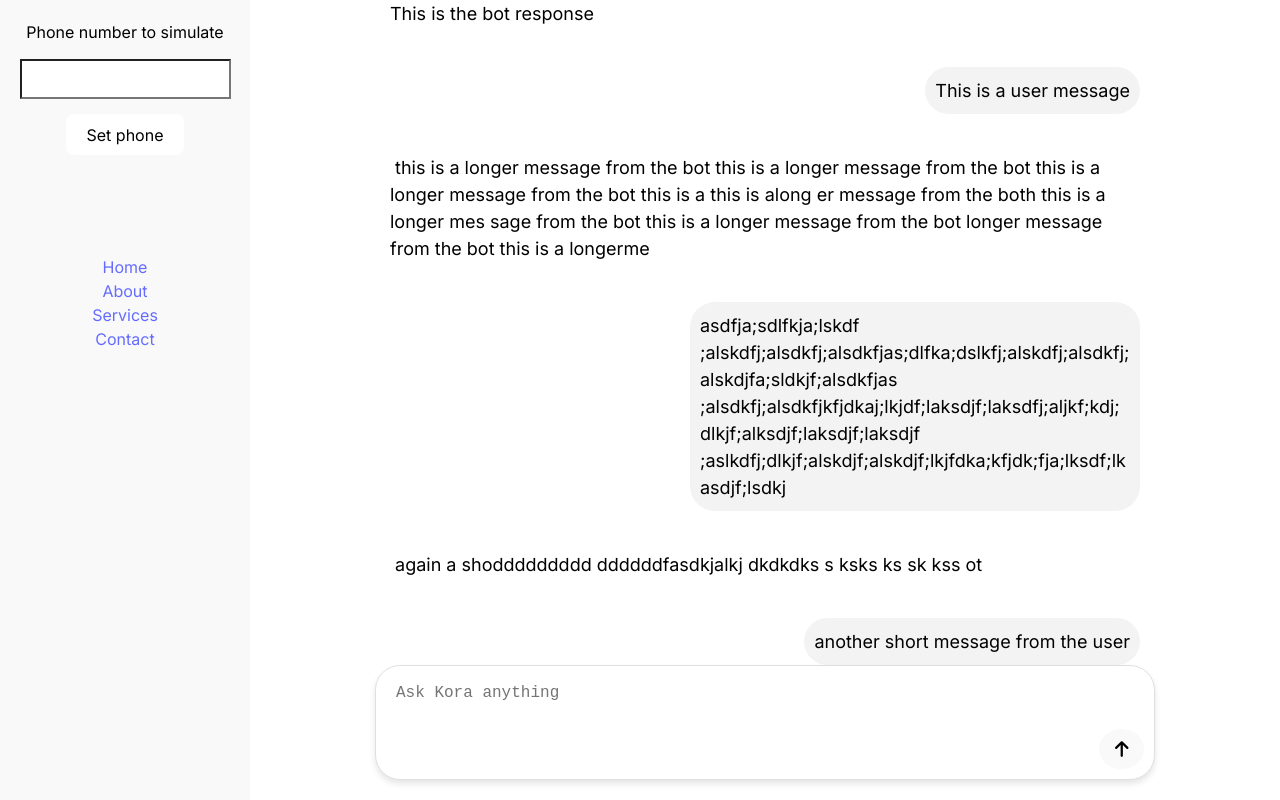
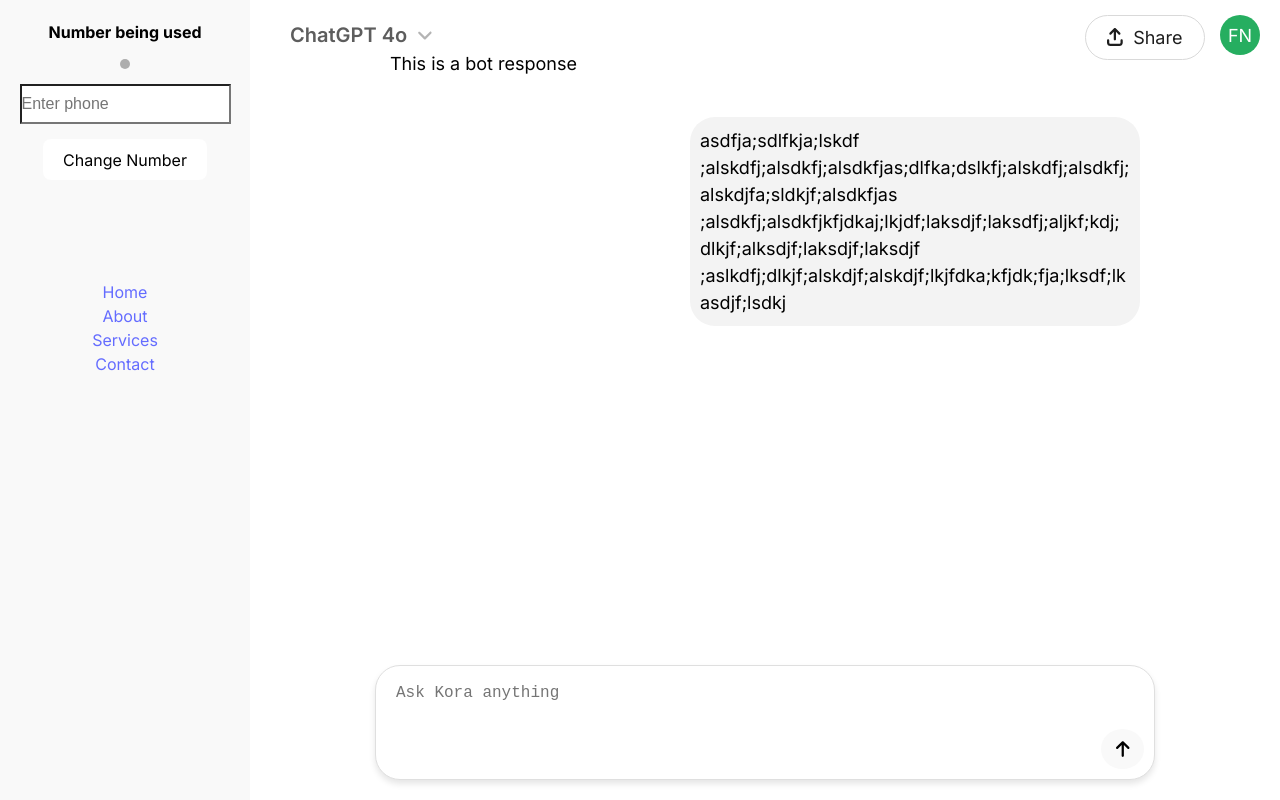
Before and after one commit to fnavarro94/gpt-like-chat-interface, a React (Vite) app: page / in a window 1280 px wide. Built offline with nearby package versions, Linux system fonts and the light colour scheme.

Commit message:
added top bar in right frame

```diff
--- a/src/App.css
+++ b/src/App.css
@@ -33,6 +33,18 @@
 
   color: black;
   background-color: white;
+}
+#current-number-container {
+
+  display: flex;
+  padding-top: 15px;
+}
+#current-number {
+  margin: auto;
+  background-color: rgb(173, 173, 173);
+  border-radius: 5px;
+  padding: 5px;
+  color: rgb(8, 130, 8);
 }
 
 .sidebar {
@@ -94,6 +106,7 @@
   justify-content: center;
   align-items: center;
   outline: none;
+  border: none;
 }
 #send-button:hover {
   background-color: rgb(64, 62, 62); /* Darker background color on hover or focus */
@@ -135,6 +148,74 @@
 
 }
 
+.right-frame-top-bar {
+
+  position: relative;
+  display: flex;
+  flex-direction: row;
+  height: 50px;
+  padding-top: 10px;
+
+}
+
+.model-drop-down-container {
+
+   display: flex;
+   flex-direction: row;
+}
+.select-model-drop-down {
+   font-size:  20px;
+   font-weight: 600;
+   padding-top: 10px;
+   padding-left: 40px;
+   color:#5d5d5d;
+}
+
+#model-drop-down-icon {
+  padding-top: 16px;
+  margin-left: 10px;
+  font-weight: 400;
+  color:#b4b4b4;
+
+}
+.user-icon-n-share {
+    display: flex;
+    flex-direction: row;
+    position: absolute;
+    right:20px;
+}
+
+.user-icon {
+  position: relative;
+  top: 5px;
+  left: 0px;
+  align-content: center;
+  border-radius: 50%;
+  width: 40px;
+  height: 40px;
+  background-color: #26ae60;
+  color: white;
+
+}
+
+.share-button-container {
+  position: relative;
+  top: 5px;
+  margin-right: 15px;
+  align-content: center;
+}
+#share-button {
+
+  border-radius: 25px;
+  background-color: white;
+  border-color: #d9d9d9;
+  color: #1e1e1e;
+}
+
+.share-icon {
+   color:#1e1e1e ;
+   margin-right: 5px;
+}
 
 #root {
   width: 100%;
--- a/src/App.jsx
+++ b/src/App.jsx
@@ -2,15 +2,36 @@ import { useState } from 'react'
 import reactLogo from './assets/react.svg'
 import viteLogo from '/vite.svg'
 import { FontAwesomeIcon } from '@fortawesome/react-fontawesome'
-import { faArrowUp } from '@fortawesome/free-solid-svg-icons';
+import { faArrowUp, faArrowUpFromBracket, faAngleDown } from '@fortawesome/free-solid-svg-icons';
 import { faPaperPlane } from '@fortawesome/free-solid-svg-icons';
+
 import './App.css'
 
 //const element = <FontAwesomeIcon icon={byPrefixAndName.fas['house']} />
 
 
 function App() {
-  const [count, setCount] = useState(0)
+  const [tentativePhone, setTentativePhone] = useState("")
+  const [phone, setPhone] = useState("")
+
+
+  function handleTentativePhoneChange(event) {
+
+     setTentativePhone(event.target.value);
+
+  }
+
+  function handlePhoneChangeClick() {
+        setPhone(tentativePhone);
+  }
+
+
+  function ChatElement(props) {
+
+      return(
+        <div className={props.type}>{props.content}</div>
+      );
+  }
 
   return (
    // a main div
@@ -22,9 +43,16 @@ function App() {
     <div className='left-frame'>
 
     <div id='phone-number-container'>
-      <p>Phone number to simulate</p>
-      <input id='phone-number-input' type="text" />
-      <button id='phone-button'>Set phone</button>
+      <p> <b>Number being used </b></p>
+      <div id='current-number-container'>
+           <div id='current-number'> {phone}</div>
+      </div>
+      <input id='phone-number-input'
+             placeholder='Enter phone'
+             type="text"
+             value={tentativePhone}
+             onChange={handleTentativePhoneChange}/>
+      <button id='phone-button' onClick={handlePhoneChangeClick}>Change Number</button>
     </div>
 
       <div className="sidebar">
@@ -38,33 +66,29 @@ function App() {
 
     <div className='right-frame'>
 
+      <div className='right-frame-top-bar'>
+
+        <div className='model-drop-down-container'>
+        <div className='select-model-drop-down'> ChatGPT 4o  </div>
+        <FontAwesomeIcon id='model-drop-down-icon' icon={faAngleDown} />
+        </div>
+        <div className='user-icon-n-share'>
+        <div className='share-button-container'><button id='share-button'><FontAwesomeIcon className='share-icon' icon={faArrowUpFromBracket} /> Share</button></div>
+        <div className='user-icon'>FN</div>
+        </div>
+
+
+         </div>
+
       <div className='chat-container-wrapper'>
       <div className='chat-container'>
 
-        <div className='bot-response'>This is the bot response</div>
-        <div className='user-message'> This is a user message</div>
-        <div className='bot-response'> this is a longer message from the bot this is a longer
-          message from the bot this is a longer message from the bot this is a
-          this is along er message from the both this is a longer mes
-          sage from the bot
-           this is a longer message from the bot longer message from the bot this is a longerme
-        </div>
-        <div className='user-message'> asdfja;sdlfkja;lskdf
+        <ChatElement type="bot-response" content="This is a bot response"/>
+        <ChatElement type="user-message" content="asdfja;sdlfkja;lskdf
           ;alskdfj;alsdkfj;alsdkfjas;dlfka;dslkfj;alskdfj;alsdkfj;alskdjfa;sldkjf;alsdkfjas
           ;alsdkfj;alsdkfjkfjdkaj;lkjdf;laksdjf;laksdfj;aljkf;kdj;dlkjf;alksdjf;laksdjf;laksdjf
-          ;aslkdfj;dlkjf;alskdjf;alskdjf;lkjfdka;kfjdk;fja;lksdf;lkasdjf;lsdkj
-        </div>
-        <div className='bot-response'> again a shoddddddddd
-          ddddddfasdkjalkj dkdkdks s ksks ks sk kss
+          ;aslkdfj;dlkjf;alskdjf;alskdjf;lkjfdka;kfjdk;fja;lksdf;lkasdjf;lsdkj" />
 
-          ot</div>
-        <div className='user-message'> another short message from the user</div>
-        <div className='bot-response'> this
-                  is
-                   a
-                   message \n
-                   with  \n
-        </div>
 
       </div>
       </div>
```
